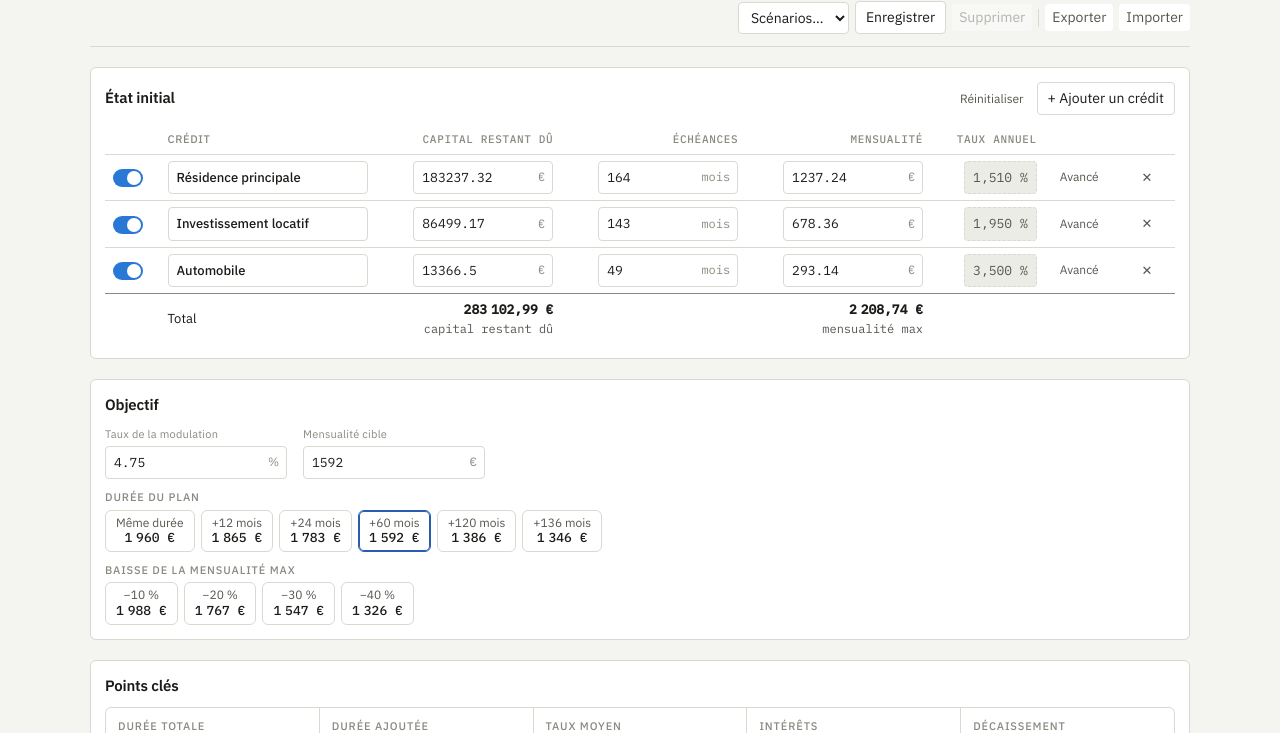
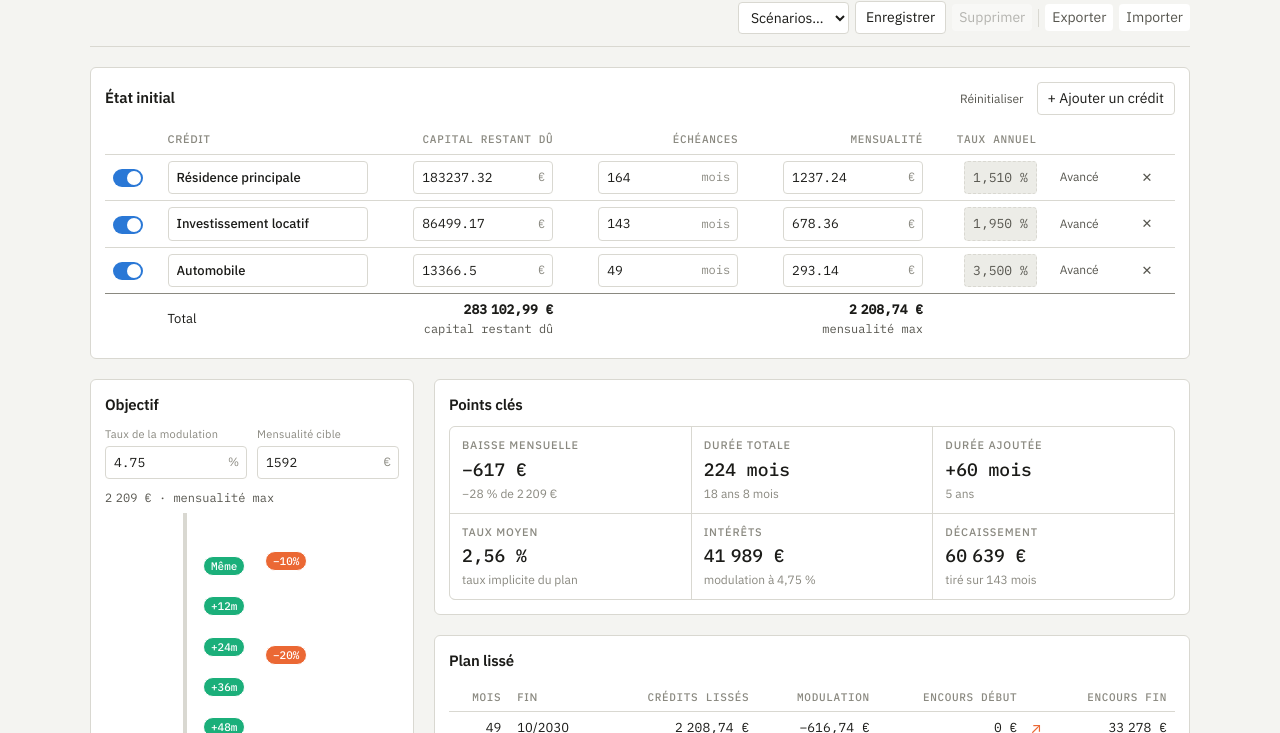
Before and after one commit to Plokkke/loan-smoothing-simulator, a website: page index.html in a window 1280 px wide. Shown: the part 67-800 px from the top of the page. Drawn offline with Linux system fonts and the light colour scheme.

Commit message:
feat: vertical target scale graduated in plan duration
- Objective (30 %) beside key points and smoothed plan (70 %).
- Vertical slider, highest payment at the top, neutral rail: squeezed above the same-duration
  target, then proportional to the extra months so duration marks are evenly spaced.
- Shortcuts as labelled pills stacking on hover; policy in config.js (+12 month steps, at most
  7 extra years and 20 years in total, -10/-20/-30 %).
- Monthly reduction key point; compact plan table with end month and balance trend.

```diff
--- a/app.js
+++ b/app.js
@@ -175,7 +175,7 @@
     const base = E.baselineSchedule(loans);
     const sim = E.simulateSmoothing(loans, { rate, target });
     renderTotals(loans);
-    R.suggestions(loans, rate, target, (cents) => { state.line.target = cents / 100; $('#line-target').value = state.line.target; update(); });
+    root.TargetScale.update(loans, rate, target);
     R.status(sim, loans, rate);
     R.keyPoints(sim, base);
     R.afterTable(sim);
@@ -199,6 +199,7 @@
     update();
   }
   $('#reset').addEventListener('click', () => setState(DEFAULT_STATE));
+  root.TargetScale.init((cents) => { state.line.target = cents / 100; $('#line-target').value = state.line.target; update(); });
   root.Presets.init({ getState: serialize, setState, persist: PERSIST });
 
   syncLineInputs();
--- a/index.html
+++ b/index.html
@@ -35,18 +35,25 @@
     <div class="table-wrap"><table id="table-loans" class="editable"></table></div>
   </section>
 
+  <div class="split">
   <section class="card objective">
     <h2>Objectif</h2>
     <div class="objective-row">
       <div class="field"><label for="line-rate">Taux de la modulation</label><div class="unit"><input id="line-rate" type="number" step="0.05" min="0" value="5"><span>%</span></div></div>
       <div class="field"><label for="line-target">Mensualité cible</label><div class="unit"><input id="line-target" type="number" step="10" min="0" value="1500"><span>€</span></div></div>
     </div>
-    <div class="presets">
-      <div class="preset-group"><span class="eyebrow">Durée du plan</span><div id="chips-duration" class="chips"></div></div>
-      <div class="preset-group"><span class="eyebrow">Baisse de la mensualité max</span><div id="chips-reduction" class="chips"></div></div>
+    <div id="target-scale" class="scale">
+      <div id="scale-max" class="small muted num"></div>
+      <div class="scale-track">
+        <output id="target-bubble" class="scale-bubble num"></output>
+        <input id="target-range" type="range" min="0" step="1" aria-label="Mensualité cible">
+        <div id="target-marks" class="scale-marks"></div>
+      </div>
+      <div id="scale-min" class="small muted num"></div>
     </div>
   </section>
 
+  <div class="stack">
   <section class="card">
     <div class="card-head"><h2>Points clés</h2><div id="status" class="status"></div></div>
     <div id="keypoints" class="kpis"></div>
@@ -56,6 +63,8 @@
     <h2>Plan lissé</h2>
     <div class="table-wrap"><table id="table-after"></table></div>
   </section>
+  </div>
+  </div>
 
   <section class="card">
     <div class="card-head">
@@ -68,7 +77,7 @@
   <section class="card">
     <div class="card-head">
       <h2>Encours de la modulation</h2>
-      <div class="legend"><span style="--c: var(--credit)">Capital restant dû de la modulation</span><span class="bar" style="--c: var(--after)">Tirage du mois</span></div>
+      <div class="legend"><span style="--c: var(--credit)">Capital restant dû</span><span class="bar" style="--c: var(--after)">Tirage du mois</span></div>
     </div>
     <div id="chart-balance" class="chart"></div>
     <div id="chart-draws" class="chart"></div>
@@ -119,9 +128,11 @@
 </dialog>
 
 <script src="engine.js"></script>
+<script src="config.js"></script>
 <script src="format.js"></script>
 <script src="charts.js"></script>
 <script src="render.js"></script>
+<script src="target-scale.js"></script>
 <script src="loan-dialog.js"></script>
 <script src="presets.js"></script>
 <script src="app.js"></script>
--- a/render.js
+++ b/render.js
@@ -1,10 +1,9 @@
-// Results rendering: status, suggestions, key points, plan and schedule tables, charts.
+// Results rendering: status, key points, plan and schedule tables, charts.
 (function (root) {
   'use strict';
   const E = root.Engine;
   const { eur, eur2, pct2, years, monthLabel } = root.Fmt;
   const $ = (sel) => document.querySelector(sel);
-  const ceilEuro = (cents) => Math.ceil(cents / 100) * 100;
 
   const table = (host, head, rows) => {
     host.innerHTML = `<thead><tr>${head.map(([h, cls]) => `<th class="${cls || ''}">${h}</th>`).join('')}</tr></thead>
@@ -25,55 +24,16 @@
       : `Impossible : modulation non remboursée en 50 ans. Minimum ${eur(minT)}.`;
   }
 
-  const endLabel = (duration) => `Plan terminé en ${monthLabel(duration - 1)} (${years(duration)})`;
-
-  function chip(host, label, value, title, target, onPick) {
-    const picked = ceilEuro(value);
-    const b = document.createElement('button');
-    b.type = 'button';
-    b.className = 'chip';
-    b.title = title;
-    b.setAttribute('aria-pressed', picked === target);
-    b.innerHTML = `<span>${label}</span><b>${eur(picked)}</b>`;
-    b.addEventListener('click', () => onPick(picked));
-    host.appendChild(b);
-    return b;
-  }
-
-  // Duration chips: same duration, then +x months up to min(25 years, twice the current duration).
-  // Reduction chips: -x % of the highest monthly payment of the smoothed loans.
-  const EXTRA_STEPS = [12, 24, 60, 120];
-  const REDUCTIONS = [10, 20, 30, 40];
-  function suggestions(loans, rate, target, onPick) {
-    const dur = $('#chips-duration');
-    const red = $('#chips-reduction');
-    dur.innerHTML = '';
-    red.innerHTML = '';
-    const smoothed = loans.filter((l) => l.enabled !== false);
-    if (!smoothed.length) return;
-    const current = E.baselineSchedule(loans).duration;
-    const maxExtra = Math.min(300, current * 2) - current;
-    const extras = EXTRA_STEPS.filter((x) => x < maxExtra);
-    if (maxExtra > 0 && !extras.includes(maxExtra)) extras.push(maxExtra);
-    [[0, 'Même durée'], ...extras.map((x) => [x, `+${x} mois`])].forEach(([extra, label]) => {
-      chip(dur, label, E.findTargetForDuration(loans, rate, current + extra), endLabel(current + extra), target, onPick);
-    });
-    const peak = Math.max(...E.baselineSchedule(smoothed).periods.map((p) => p.payment));
-    REDUCTIONS.forEach((p) => {
-      const value = ceilEuro(peak * (1 - p / 100));
-      const sim = E.simulateSmoothing(loans, { rate, target: value });
-      const title = sim.feasible ? endLabel(sim.duration) : 'Impossible : la modulation ne se rembourse pas';
-      chip(red, `−${p} %`, value, title, target, onPick).classList.toggle('infeasible', !sim.feasible);
-    });
-  }
-
   const tile = (label, value, note = '') => `<div class="kpi"><div class="eyebrow">${label}</div><div class="after num">${value}</div><div class="before">${note}</div></div>`;
 
   function keyPoints(sim, base) {
     const done = Number.isFinite(sim.duration) && sim.everDrawn;
     const eq = sim.equivalent;
     const extra = done ? sim.duration - base.duration : NaN;
+    const peak = Math.max(0, ...sim.smoothed.periods.map((p) => p.payment));
+    const cut = peak - sim.target;
     $('#keypoints').innerHTML = [
+      tile('Baisse mensuelle', done && cut > 0 ? `−${eur(cut)}` : '—', done && cut > 0 ? `−${Math.round((cut / peak) * 100)} % de ${eur(peak)}` : ''),
       tile('Durée totale', done ? `${sim.duration} mois` : `${base.duration} mois`, years(done ? sim.duration : base.duration)),
       tile('Durée ajoutée', done ? `+${extra} mois` : '—', done ? years(extra) : ''),
       tile('Taux moyen', done && eq.rate !== null ? pct2(eq.rate) : '—', 'taux implicite du plan'),
@@ -99,18 +59,18 @@
   }
 
   const MODE_LABEL = { draw: 'Tirage', repay: 'Remboursement', none: 'Neutre' };
+  const TREND = { draw: '↗', repay: '↘', none: '→' };
 
   function afterTable(sim) {
-    const head = [['Phase'], ['Dates'], ['Mois', 'num'], ['Crédits lissés', 'num'], ['Modulation', 'num'], ['Encours modulation', 'num']];
+    const head = [['Mois', 'num'], ['Fin'], ['Crédits lissés', 'num'], ['Modulation', 'num']];
     if (sim.hasExcluded) head.push(['Hors lissage', 'num'], ['Total', 'num']);
-    const rows = sim.periods.map((p, i) => {
-      const flow = p.lineFlow < 0 ? `−${eur2(-p.lineFlow)} / mois` : `${eur2(p.lineFlow)} / mois`;
-      const trend = p.lineFlow > 0 && p.mode === 'draw' ? `<br><span class="small muted">intérêts ${eur(p.lineInterestStart)} → ${eur(p.lineInterestEnd)} / mois</span>` : '';
-      const row = [
-        `Phase ${i + 1} <span class="tag ${p.mode}">${MODE_LABEL[p.mode]}</span>`, `${monthLabel(p.from)} → ${monthLabel(p.to)}`, `${p.months}`,
-        eur2(p.loansPayment), flow, `${eur(p.balanceStart)} → ${eur(p.balanceEnd)}${trend}`,
-      ];
+    head.push(['Encours début', 'num'], ['', 'trend'], ['Encours fin', 'num']);
+    const rows = sim.periods.map((p) => {
+      const flow = p.lineFlow < 0 ? `−${eur2(-p.lineFlow)}` : eur2(p.lineFlow);
+      const interest = p.lineFlow > 0 && p.mode === 'draw' ? `<br><span class="small muted">intérêts ${eur(p.lineInterestStart)} → ${eur(p.lineInterestEnd)}</span>` : '';
+      const row = [`${p.months}`, monthLabel(p.to), eur2(p.loansPayment), `${flow}${interest}`];
       if (sim.hasExcluded) row.push(eur2(p.excludedPayment), eur2(p.totalNominal));
+      row.push(eur(p.balanceStart), `<span class="${p.mode}" title="${MODE_LABEL[p.mode]}">${TREND[p.mode]}</span>`, eur(p.balanceEnd));
       return row;
     });
     table($('#table-after'), head, rows);
@@ -129,5 +89,5 @@
     table($('#table-months'), head, rows);
   }
 
-  root.Render = { status, suggestions, keyPoints, charts, afterTable, monthsTable };
+  root.Render = { status, keyPoints, charts, afterTable, monthsTable };
 })(window);
--- a/style.css
+++ b/style.css
@@ -74,8 +74,6 @@ table.editable .unit span { position: absolute; right: 8px; top: 50%; transform:
 table.editable .unit input { padding-right: 34px; }
 
 /* objective */
-.objective-row { display: flex; flex-wrap: wrap; gap: 16px; align-items: start; }
-.objective-row .field { min-width: 160px; }
 
 .switch { position: relative; display: inline-block; vertical-align: middle; flex: none; width: 30px; height: 18px; cursor: pointer; }
 .switch input { position: absolute; opacity: 0; width: 100%; height: 100%; margin: 0; cursor: pointer; }
@@ -105,12 +103,6 @@ button:focus-visible { outline: 2px solid var(--accent); outline-offset: 1px; }
 button.ghost { border-color: transparent; color: var(--ink-2); padding: 2px 6px; }
 button.primary { background: var(--accent); border-color: var(--accent); color: #fff; }
 .chips { display: flex; flex-wrap: wrap; gap: 6px; }
-.chip { display: grid; text-align: center; font-size: 12px; line-height: 1.3; padding: 4px 10px; border-radius: 6px; color: var(--ink-2); }
-.chip b { font-family: var(--mono); font-weight: 500; font-size: 13px; color: var(--ink); }
-.chip[aria-pressed="true"] { border-color: var(--accent); box-shadow: inset 0 0 0 1px var(--accent); }
-.chip.infeasible b { color: var(--bad); }
-.presets { display: grid; gap: 10px; }
-.preset-group { display: grid; gap: 4px; }
 
 /* scenarios toolbar */
 .scenarios { display: flex; gap: 6px; align-items: center; flex-wrap: wrap; margin-left: auto; }
@@ -122,7 +114,7 @@ button.primary { background: var(--accent); border-color: var(--accent); color:
 .status::before { content: ''; display: inline-block; width: 8px; height: 8px; border-radius: 50%; margin-right: 6px; background: var(--bad); vertical-align: middle; }
 tfoot td { border-top: 1px solid var(--ink-3); border-bottom: none; }
 
-.kpis { display: grid; grid-template-columns: repeat(auto-fit, minmax(150px, 1fr)); gap: 1px; background: var(--line); border: 1px solid var(--line); border-radius: 6px; overflow: hidden; }
+.kpis { display: grid; grid-template-columns: repeat(3, minmax(0, 1fr)); gap: 1px; background: var(--line); border: 1px solid var(--line); border-radius: 6px; overflow: hidden; }
 .kpi { background: var(--surface); padding: 10px 12px; display: grid; gap: 2px; }
 .kpi .before { color: var(--ink-3); font-size: 12px; }
 .kpi .after { font-size: 18px; font-weight: 500; }
@@ -156,10 +148,6 @@ th, td { padding: 6px 8px; text-align: left; border-bottom: 1px solid var(--line
 th { font-size: 11px; text-transform: uppercase; letter-spacing: 0.06em; color: var(--ink-3); font-weight: 500; }
 td.num, th.num { text-align: right; }
 tbody tr:last-child td { border-bottom: none; }
-.tag { display: inline-block; font-size: 11px; padding: 1px 6px; border-radius: 3px; background: var(--surface-2); color: var(--ink-2); }
-.tag.off { color: var(--after); }
-.tag.draw { background: color-mix(in srgb, var(--after) 18%, transparent); color: var(--after); }
-.tag.repay { background: color-mix(in srgb, var(--before) 18%, transparent); color: var(--before); }
 details summary { cursor: pointer; color: var(--ink-2); }
 .two { display: grid; gap: 20px; }
 @media (prefers-reduced-motion: reduce) { .tooltip { transition: none; } }
@@ -183,3 +171,51 @@ dialog::backdrop { background: rgba(0, 0, 0, 0.45); }
 .dlg-actions { display: flex; gap: 8px; align-items: center; flex-wrap: wrap; }
 .dlg-actions .spacer { flex: 1; }
 button:disabled { opacity: 0.4; cursor: default; }
+
+/* objective (30 %) beside key points and plan (70 %) */
+.split { display: grid; grid-template-columns: minmax(0, 3fr) minmax(0, 7fr); gap: 20px; }
+.stack { display: grid; gap: 20px; align-content: start; min-width: 0; }
+@media (max-width: 860px) { .split { grid-template-columns: minmax(0, 1fr); } }
+@media (max-width: 480px) { .kpis { grid-template-columns: repeat(2, minmax(0, 1fr)); } }
+.objective { grid-template-rows: auto auto 1fr; }
+.objective-row { display: grid; grid-template-columns: 1fr 1fr; gap: 10px; }
+
+/* vertical target scale: max at the top; --at is a 0..1 position from the top.
+   Columns: bubble | slider | duration pills | reduction pills. Pills stack like cards where they overlap. */
+.scale { display: grid; grid-template-rows: auto 1fr auto; gap: 6px; }
+.scale-track { position: relative; min-height: 300px; --thumb: 16px; --bubble: 72px; }
+.scale-track [style*="--at"] { position: absolute; top: calc(var(--at) * (100% - var(--thumb)) + var(--thumb) / 2); }
+#target-range { position: absolute; top: 0; bottom: 0; left: var(--bubble); width: var(--thumb); height: 100%; margin: 0;
+  writing-mode: vertical-lr; cursor: pointer; appearance: none; -webkit-appearance: none;
+  background: linear-gradient(var(--line), var(--line)) center / 4px 100% no-repeat; border-radius: 2px; }
+/* Neutral rail, no filled part: only the thumb carries the accent colour. */
+#target-range::-webkit-slider-runnable-track { background: transparent; }
+#target-range::-moz-range-track, #target-range::-moz-range-progress { background: transparent; }
+#target-range::-webkit-slider-thumb { -webkit-appearance: none; appearance: none; width: var(--thumb); height: var(--thumb); border-radius: 50%;
+  background: var(--accent); border: 2px solid var(--surface); box-shadow: 0 1px 3px rgb(0 0 0 / .3); }
+#target-range::-moz-range-thumb { width: var(--thumb); height: var(--thumb); border-radius: 50%; box-sizing: border-box;
+  background: var(--accent); border: 2px solid var(--surface); box-shadow: 0 1px 3px rgb(0 0 0 / .3); }
+#target-range:focus-visible { outline: none; }
+#target-range:focus-visible::-webkit-slider-thumb { box-shadow: 0 0 0 3px color-mix(in srgb, var(--accent) 35%, transparent); }
+#target-range:focus-visible::-moz-range-thumb { box-shadow: 0 0 0 3px color-mix(in srgb, var(--accent) 35%, transparent); }
+.scale-bubble { left: 0; width: calc(var(--bubble) - 8px); transform: translateY(-50%); text-align: center; background: var(--accent); color: #fff; font-size: 12px; font-weight: 500; padding: 1px 4px; border-radius: 4px; white-space: nowrap; }
+.scale-bubble::after { content: ''; position: absolute; top: 50%; right: -4px; transform: translateY(-50%); border: 4px solid transparent; border-right: 0; border-left-color: var(--accent); }
+.scale-marks { position: absolute; top: 0; bottom: 0; left: calc(var(--bubble) + var(--thumb) + 10px); right: 0; }
+.mark { left: 0; height: 20px; padding: 0 7px; border-radius: 10px; border: 1px solid var(--surface); transform: translateY(-50%); cursor: pointer;
+  color: #fff; font: 500 11px/18px var(--mono); white-space: nowrap; transition: transform .12s, box-shadow .12s; }
+.mark.duration { background: var(--credit); }
+.mark.reduction { background: var(--after); left: 62px; }
+.mark[aria-pressed="true"] { z-index: 1; box-shadow: 0 0 0 2px var(--accent); }
+.mark:hover, .mark:focus-visible { z-index: 2; transform: translate(2px, -50%); box-shadow: 0 3px 8px rgb(0 0 0 / .25); }
+.mark[aria-pressed="true"]:hover { box-shadow: 0 0 0 2px var(--accent), 0 3px 8px rgb(0 0 0 / .25); }
+.mark .tip { position: absolute; top: 24px; left: 0; z-index: 2; opacity: 0; pointer-events: none; transition: opacity .12s;
+  white-space: nowrap; background: var(--surface); color: var(--ink-2); border: 1px solid var(--line); border-radius: 6px; padding: 4px 8px; font: 12px/1.4 var(--font); text-align: left; box-shadow: 0 4px 12px rgb(0 0 0 / .12); }
+.mark.reduction .tip { left: auto; right: 0; }
+.mark .tip b { color: var(--ink); }
+.mark:hover .tip, .mark:focus-visible .tip { opacity: 1; }
+@media (prefers-reduced-motion: reduce) { .mark, .mark .tip { transition: none; } }
+
+/* plan table: balance trend between start and end */
+td.trend { text-align: center; padding-inline: 2px; font-size: 15px; }
+td.trend .draw { color: var(--after); }
+td.trend .repay { color: var(--before); }
--- /dev/null
+++ b/target-scale.js
@@ -0,0 +1,98 @@
+// Target payment scale: a vertical slider over the range allowed by the policy, shortcuts as marks.
+// Highest payment at the top. The scale is graduated in plan duration, not in euros: the span
+// between the highest payment and the same-duration target is squeezed into the top share; below
+// it, positions are proportional to the extra months, so the +12m, +24m… marks are evenly spaced.
+(function (root) {
+  'use strict';
+  const E = root.Engine;
+  const C = root.Config;
+  const { eur, years, monthLabel } = root.Fmt;
+  const $ = (sel) => document.querySelector(sel);
+  const STEPS = 1000;
+  const ceilEuro = (cents) => Math.ceil(cents / 100) * 100;
+  const roundEuro = (cents) => Math.round(cents / 100) * 100;
+  const clamp = (x, lo, hi) => Math.min(hi, Math.max(lo, x));
+  const smoothedOf = (loans) => loans.filter((l) => l.enabled !== false);
+  const peakOf = (loans) => Math.max(0, ...E.baselineSchedule(loans).periods.map((p) => p.payment));
+
+  // Longest plan the policy allows: never shorter than the current one.
+  const limitOf = (current) => Math.max(current, Math.min(current + C.MAX_EXTRA_MONTHS, C.MAX_TOTAL_MONTHS));
+
+  // Same duration, every step, and the policy limit, each with the target that reaches it.
+  function durationPoints(loans, rate, current, limit) {
+    const span = limit - current;
+    const extras = Array.from({ length: Math.floor(span / C.EXTRA_STEP_MONTHS) + 1 }, (_, k) => k * C.EXTRA_STEP_MONTHS);
+    if (extras[extras.length - 1] !== span) extras.push(span);
+    return extras.map((extra) => ({ extra, value: ceilEuro(E.findTargetForDuration(loans, rate, current + extra)) }));
+  }
+
+  // Piecewise-linear map between target (cents, decreasing) and position (0 top .. 1 bottom).
+  function scaleOf(peak, points, span) {
+    const top = span ? C.SCALE_TOP_SHARE : 1;
+    const anchors = [{ value: peak, pos: 0 }, ...points.map((p) => ({ value: p.value, pos: top + (span ? (p.extra / span) * (1 - top) : 0) }))]
+      .filter((a, i, all) => i === 0 || a.value < all[i - 1].value);
+    const last = anchors[anchors.length - 1];
+    const interpolate = (x, from, to) => {
+      const k = Math.max(1, anchors.findIndex((a) => (from === 'pos' ? a.pos >= x : a.value <= x)));
+      const a = anchors[k - 1];
+      const b = anchors[k] ?? a;
+      return b === a ? a[to] : a[to] + ((x - a[from]) / (b[from] - a[from])) * (b[to] - a[to]);
+    };
+    return {
+      min: last.value,
+      posOf: (v) => interpolate(clamp(v, last.value, peak), 'value', 'pos'),
+      valueOf: (p) => interpolate(clamp(p, 0, last.pos), 'pos', 'value'),
+    };
+  }
+
+  function shortcuts(loans, rate, points, limit, peak) {
+    const candidates = [
+      ...points.filter((p) => p.extra % C.EXTRA_STEP_MONTHS === 0)
+        .map((p) => ({ kind: 'duration', label: p.extra ? `+${p.extra} mois` : 'Même durée', short: p.extra ? `+${p.extra}m` : 'Même', value: p.value })),
+      ...C.REDUCTION_PCTS.map((p) => ({ kind: 'reduction', label: `−${p} %`, short: `−${p}%`, value: ceilEuro(peak * (1 - p / 100)) })),
+    ];
+    return candidates
+      .map((s) => ({ ...s, sim: E.simulateSmoothing(loans, { rate, target: s.value }) }))
+      .filter((s) => s.sim.feasible && s.sim.duration <= limit);
+  }
+
+  const markHtml = (s, at, target) => `
+    <button type="button" class="mark ${s.kind}" style="--at: ${at(s.value)}" data-value="${s.value}" aria-pressed="${s.value === target}" aria-label="${s.label} : ${eur(s.value)}">${s.short}
+      <span class="tip"><b>${s.label}</b> · ${eur(s.value)}<br>fin ${monthLabel(s.sim.duration - 1)} (${years(s.sim.duration)})</span>
+    </button>`;
+
+  let scale = null;
+
+  function update(loans, rate, target) {
+    const host = $('#target-scale');
+    const smoothed = smoothedOf(loans);
+    host.hidden = !smoothed.length;
+    if (host.hidden) return;
+    const current = E.baselineSchedule(loans).duration;
+    const limit = limitOf(current);
+    const peak = ceilEuro(peakOf(smoothed));
+    const points = durationPoints(loans, rate, current, limit);
+    scale = scaleOf(peak, points, limit - current);
+    const at = (v) => scale.posOf(v).toFixed(4);
+    $('#target-range').value = Math.round(scale.posOf(target) * STEPS);
+    const bubble = $('#target-bubble');
+    bubble.style.setProperty('--at', at(target));
+    bubble.textContent = eur(target);
+    $('#target-marks').innerHTML = shortcuts(loans, rate, points, limit, peak).map((s) => markHtml(s, at, target)).join('');
+    $('#scale-max').textContent = `${eur(peak)} · mensualité max`;
+    $('#scale-min').textContent = `${eur(scale.min)} · plan de ${years(limit)}`;
+  }
+
+  // onPick receives a target in cents.
+  function init(onPick) {
+    const range = $('#target-range');
+    range.max = STEPS;
+    range.addEventListener('input', () => { if (scale) onPick(roundEuro(scale.valueOf(Number(range.value) / STEPS))); });
+    $('#target-marks').addEventListener('click', (e) => {
+      const mark = e.target.closest('[data-value]');
+      if (mark) onPick(Number(mark.dataset.value));
+    });
+  }
+
+  root.TargetScale = { init, update };
+})(window);
```
Also changed, not shown: config.js (added, +11 -0 lines), README.md, docs/screenshot.png.
